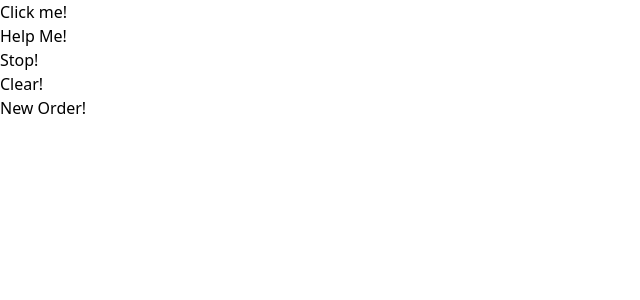
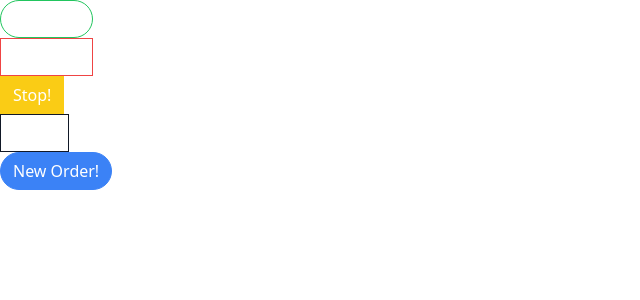
Before and after one commit to Raulito1/components-library, a React (Create React App) app in the folder components/: page / in a window 1280 px wide. Shown: the top 300 px of the page, without its empty margins (0-640 px from the left). Built offline with nearby package versions, Linux system fonts and the light colour scheme.

Commit message:
added classname package to pass in variations and apply tailwind css classes to all the variations to button

```diff
--- a/components/package.json
+++ b/components/package.json
@@ -6,6 +6,7 @@
     "@testing-library/jest-dom": "^5.17.0",
     "@testing-library/react": "^13.4.0",
     "@testing-library/user-event": "^13.5.0",
+    "classnames": "^2.3.2",
     "prop-types": "^15.8.1",
     "react": "^18.2.0",
     "react-dom": "^18.2.0",
--- a/components/src/App.js
+++ b/components/src/App.js
@@ -5,19 +5,19 @@
     return (
     <div>
         <div>
-            <Button success primary> Click me!</Button>
+            <Button success rounded outline> Click me!</Button>
         </div>
         <div>
-            <Button>Help Me!</Button>
+            <Button danger outline>Help Me!</Button>
         </div>
         <div>
-            <Button>Stop!</Button>
+            <Button warning>Stop!</Button>
         </div>
         <div>
-            <Button>Clear!</Button>
+            <Button secondary outline>Clear!</Button>
         </div>
         <div>
-            <Button>New Order!</Button>
+            <Button primary rounded>New Order!</Button>
         </div>
     </div>
     );
--- a/components/src/Button.js
+++ b/components/src/Button.js
@@ -1,5 +1,4 @@
-import React from 'react';
-import PropTypes from 'prop-types';
+import className from 'classnames';
 
 function Button({
     children,
@@ -11,7 +10,22 @@
     outline,
     rounded
 }) {
-    return <button>{children}</button>;
+    const classes = className('px-3', 'py-1.5 border',
+    {
+        'bg-blue-500 text-white border-blue-500': primary,
+        'bg-gray-900 text-white border-gray-900': secondary,
+        'bg-green-500 text-white border-green-500': success,
+        'bg-yellow-400 text-white border-yellow-400': warning,
+        'bg-red-500 text-white border-red-500': danger,
+        'rounded-full': rounded,
+        'bg-white': outline,
+        'text-blue-500': primary && outline,
+        'text-gray-900': secondary && outline,
+        'text-green-500': success && outline,
+        'text-yellow-400': warning && outline,
+        'text-red-500': danger && outline
+    });
+    return <button className={classes}>{children}</button>;
 }
 
 Button.propTypes = {
@@ -30,4 +44,5 @@
         }
     }
 }
+
 export default Button;
```
Also changed, not shown: 1 other file (tests, documents, lock files or other folders).
